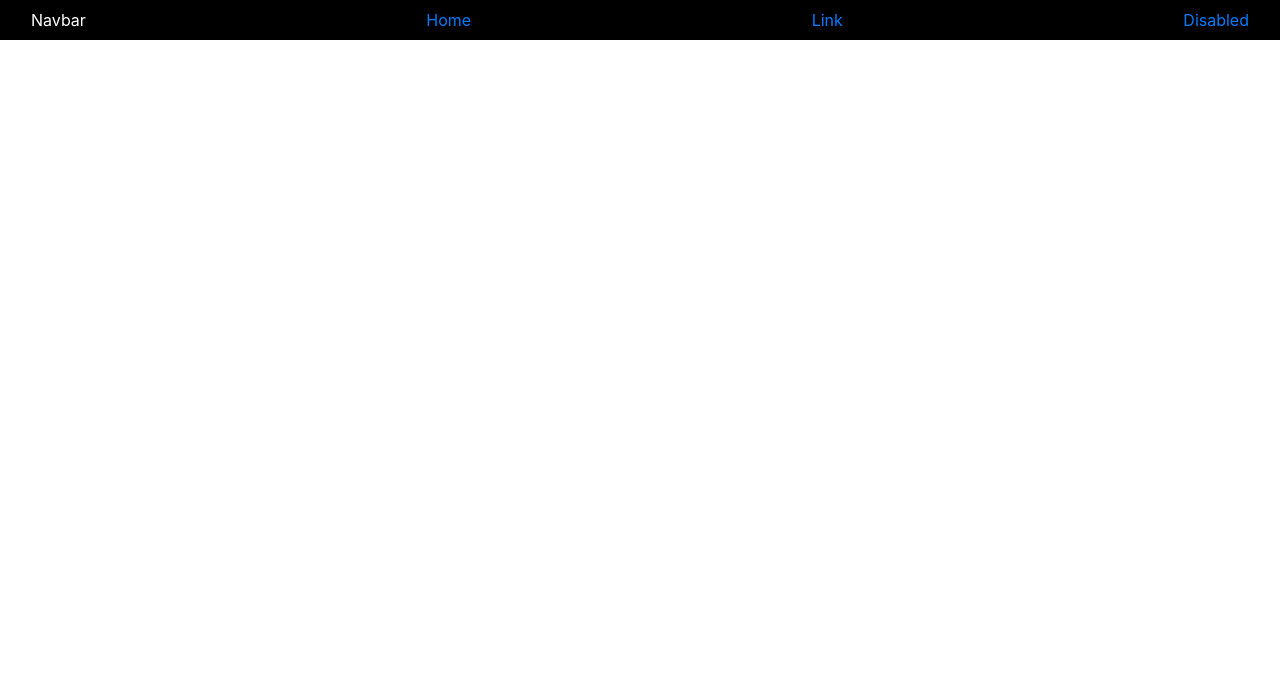
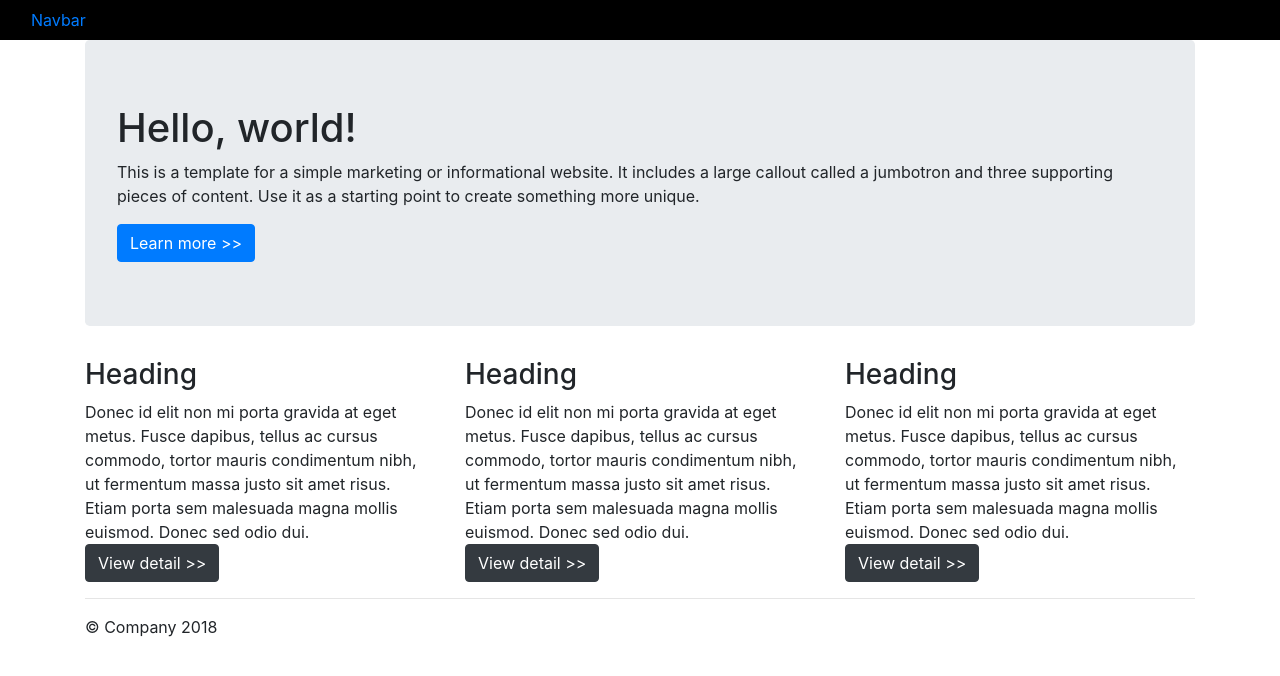
Before and after one commit to BuiNguyenHoangAnh/WebTemplate, a plain HTML site: page index.html in a window 1280 px wide. Drawn offline with Linux system fonts and the light colour scheme.

Commit message:
complete content and footer

```diff
--- a/index.html
+++ b/index.html
@@ -8,15 +8,56 @@
 </head>
 <body>
 	<!--menu bar start here-->
-	<nav class="navbar navbar-black">
+	<nav class="navbar navbar-black navbar-responsive">
 		<div class="container-fluid">
-			<a href="#" class="logo">Navbar</a>
-			<a href="#">Home</a>
-			<a href="#">Link</a>
-			<a href="#" disabled>Disabled</a>
+			<a href="#">Navbar</a>
 		</div>
 	</nav>
 	<!--menu bar end here-->
+	<!--introduction start here-->
+	<div class="container">
+		<div class="jumbotron">
+			<h1>Hello, world!</h1>
+			<p>This is a template for a simple marketing or informational website. It includes a large callout called a jumbotron and three supporting pieces of content. Use it as a starting point to create something more unique.</p>
+			<a href="#" class="btn btn-primary">Learn more >></a>
+		</div>
+	</div>
+	<!--introduction end here-->
+	<!--content start here-->
+	<div class="container">
+		<div class="row">
+			<div class="col-md-4">
+				<h3>Heading</h3>
+				<a>
+					Donec id elit non mi porta gravida at eget metus. Fusce dapibus, tellus ac cursus commodo, tortor mauris condimentum nibh, ut fermentum massa justo sit amet risus. Etiam porta sem malesuada magna mollis euismod. Donec sed odio dui.
+				</a>
+				<a href="#" class="btn btn-dark">View detail >></a>
+			</div>
+			<div class="col-md-4">
+				<h3>Heading</h3>
+				<a>
+					Donec id elit non mi porta gravida at eget metus. Fusce dapibus, tellus ac cursus commodo, tortor mauris condimentum nibh, ut fermentum massa justo sit amet risus. Etiam porta sem malesuada magna mollis euismod. Donec sed odio dui.
+				</a>
+				<a href="#" class="btn btn-dark">View detail >></a>
+			</div>
+			<div class="col-md-4">
+				<h3>Heading</h3>
+				<a>
+					Donec id elit non mi porta gravida at eget metus. Fusce dapibus, tellus ac cursus commodo, tortor mauris condimentum nibh, ut fermentum massa justo sit amet risus. Etiam porta sem malesuada magna mollis euismod. Donec sed odio dui.
+				</a>
+				<a href="#" class="btn btn-dark">View detail >></a>
+			</div>
+		</div>
+	</div>
+	<!--content start here-->
+	<!--footer start here-->
+	<footer>
+		<div class="container">
+			<hr>
+			<a>&copy Company 2018</a>
+		</div>
+	</footer>
+	<!--footer end here-->
 
 	<script type="text/javascript" src="js/bootstrap.min.js"></script>
 	<script type="text/javascript" src="js/jquery.min.js"></script>
```
